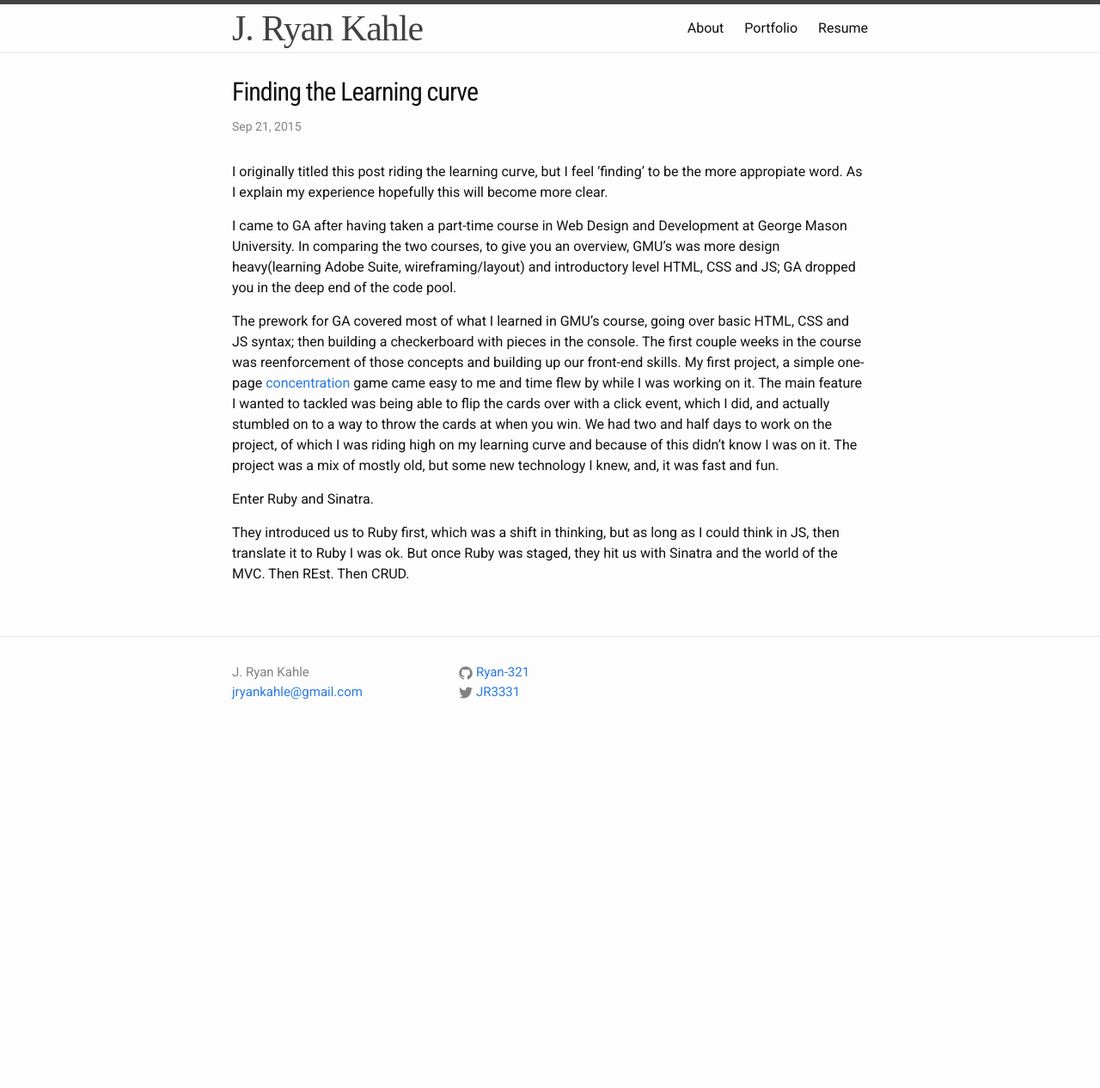
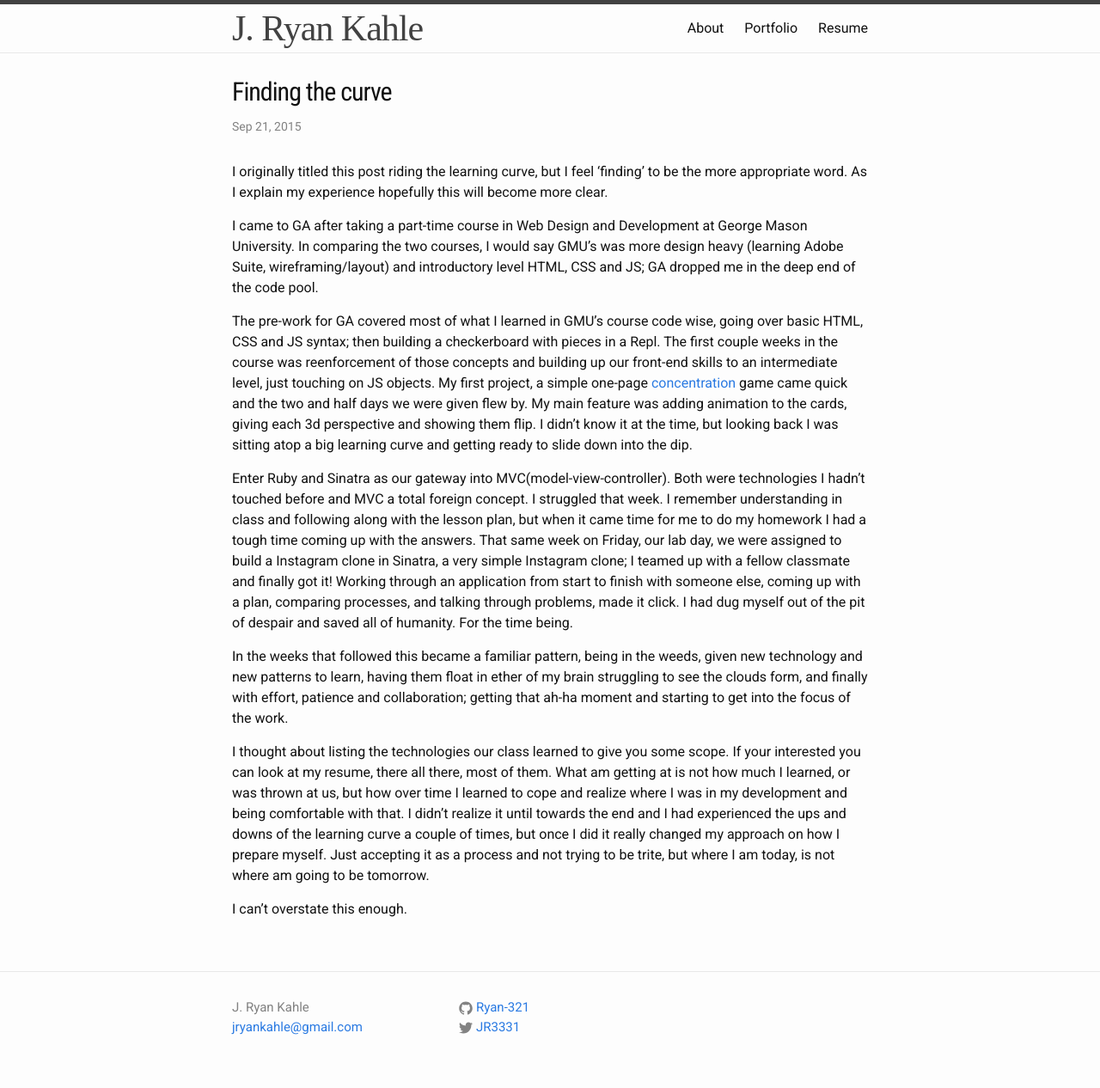
Before and after one commit to Ryan-321/Ryan-321.github.io, a Jekyll site: the page built from _posts/2105-09-21-WDI-Experience.md, in a window 1280 px wide. Shown: the whole page at 86% size. Built offline with Jekyll 4.4.1, drawn with Linux system fonts in a browser that asks for light colours; some web fonts are replaced; before the commit the page ends 900 px from its top, so only the background shows below that.

Commit message:
1st draft

```diff
--- a/_posts/2105-09-21-WDI-Experience.md
+++ b/_posts/2105-09-21-WDI-Experience.md
@@ -1,16 +1,20 @@
 ---
 layout: post
-title:  "Finding the Learning curve"
+title:  "Finding the curve"
 date:   2015-09-21
 categories: WDI
 ---
 
-I originally titled this post riding the learning curve, but I feel 'finding' to be the more appropiate word.  As I explain my experience hopefully this will become more clear.
+I originally titled this post riding the learning curve, but I feel 'finding' to be the more appropriate word.  As I explain my experience hopefully this will become more clear.
 
-I came to GA after having taken a part-time course in Web Design and Development at George Mason University.  In comparing the two courses, to give you an overview, GMU's was more design heavy(learning Adobe Suite, wireframing/layout) and introductory level HTML, CSS and JS; GA dropped you in the deep end of the code pool.
+I came to GA after taking a part-time course in Web Design and Development at George Mason University.  In comparing the two courses, I would say GMU's was more design heavy (learning Adobe Suite, wireframing/layout) and introductory level HTML, CSS and JS; GA dropped me in the deep end of the code pool.
 
-The prework for GA covered most of what I learned in GMU's course, going over basic HTML, CSS and JS syntax; then building a checkerboard with pieces in the console.  The first couple weeks in the course was reenforcement of those concepts and building up our front-end skills.  My first project, a simple one-page [concentration](http://ryan-321.github.io/Memory/) game came easy to me and time flew by while I was working on it.  The main feature I wanted to tackled was being able to flip the cards over with a click event, which I did, and actually stumbled on to a way to throw the cards at when you win.  We had two and half days to work on the project, of which I was riding high on my learning curve and because of this didn't know I was on it.  The project was a mix of mostly old, but some new technology I knew, and, it was fast and fun.
+The pre-work for GA covered most of what I learned in GMU's course code wise, going over basic HTML, CSS and JS syntax; then building a checkerboard with pieces in a Repl.  The first couple weeks in the course was reenforcement of those concepts and building up our front-end skills to an intermediate level, just touching on JS objects.  My first project, a simple one-page [concentration](http://ryan-321.github.io/Memory/) game came quick and the two and half days we were given flew by.  My main feature was adding animation to the cards, giving each 3d perspective and showing them flip. I didn't know it at the time, but looking back I was sitting atop a big learning curve and getting ready to slide down into the dip.
 
-Enter Ruby and Sinatra.
+Enter Ruby and Sinatra as our gateway into MVC(model-view-controller).  Both were technologies I hadn't touched before and MVC a total foreign concept.  I struggled that week.  I remember understanding in class and following along with the lesson plan, but when it came time for me to do my homework I had a tough time coming up with the answers.  That same week on Friday, our lab day, we were assigned to build a Instagram clone in Sinatra, a very simple Instagram clone; I teamed up with a fellow classmate and finally got it! Working through an application from start to finish with someone else, coming up with a plan, comparing processes, and talking through problems, made it click. I had dug myself out of the pit of despair and saved all of humanity.  For the time being.
 
-They introduced us to Ruby first, which was a shift in thinking, but as long as I could think in JS, then translate it to Ruby I was ok.  But once Ruby was staged, they hit us with Sinatra and the world of the MVC.  Then REst.  Then CRUD.
+In the weeks that followed this became a familiar pattern, being in the weeds, given new technology and new patterns to learn, having them float in ether of my brain struggling to see the clouds form, and finally with effort, patience and collaboration; getting that ah-ha moment and starting to get into the focus of the work.
+
+I thought about listing the technologies our class learned to give you some scope. If your interested you can look at my resume, there all there, most of them. What am getting at is not how much I learned, or was thrown at us, but how over time I learned to cope and realize where I was in my development and being comfortable with that.  I didn't realize it until towards the end and I had experienced the ups and downs of the learning curve a couple of times, but once I did it really changed my approach on how I prepare myself.  Just accepting it as a process and not trying to be trite, but where I am today, is not where am going to be tomorrow.
+
+I can't overstate this enough.
```
